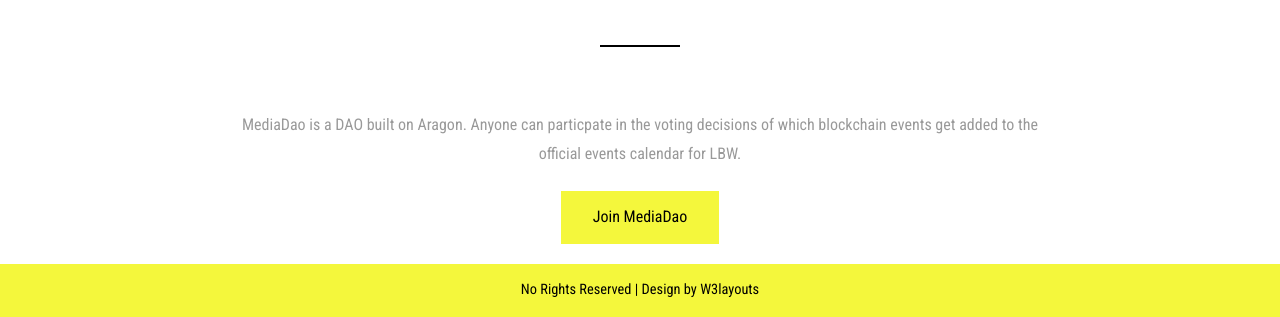
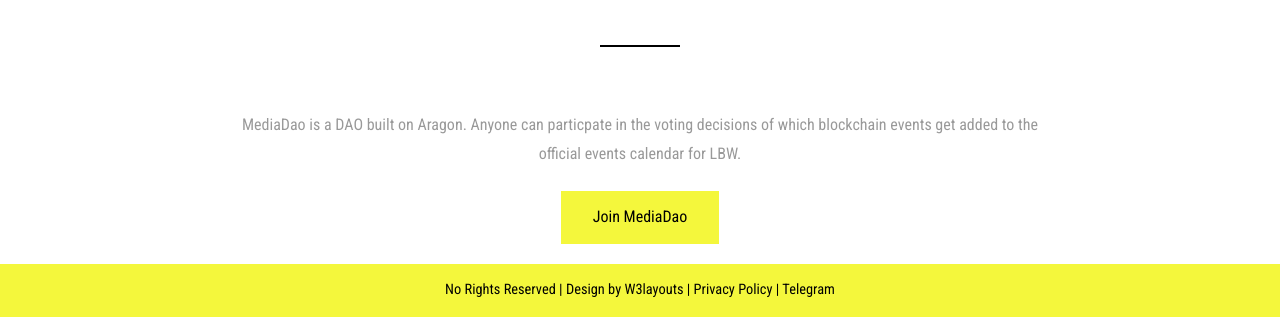
Before and after one commit to joeycharlesworth/LBW2, a plain HTML site: page index2.html in a window 1280 px wide. Shown: the part 2154-2471 px from the top of the page. Drawn offline with Linux system fonts and the light colour scheme.

Commit message:
update to footer links

```diff
--- a/index2.html
+++ b/index2.html
@@ -253,7 +253,7 @@ License URL: http://creativecommons.org/licenses/by/3.0/
 	<!-- footer -->
 	<footer>
 		<div class="container">
-			<p>No Rights Reserved | Design by <a href="http://w3layouts.com/"> W3layouts</a> </p>
+			<p>No Rights Reserved | Design by <a href="http://w3layouts.com/"> W3layouts</a> | <a href="https://github.com/joeycharlesworth/lisbonblockchainweek/tree/master/legal/privacy-policy"> Privacy Policy</a> | <a href="https://t.me/joinchat/GL1cCBOpIK3lFh59msyLtg">Telegram</a> </p>
 		</div>
 	</footer>
 	<!-- //footer -->
```
